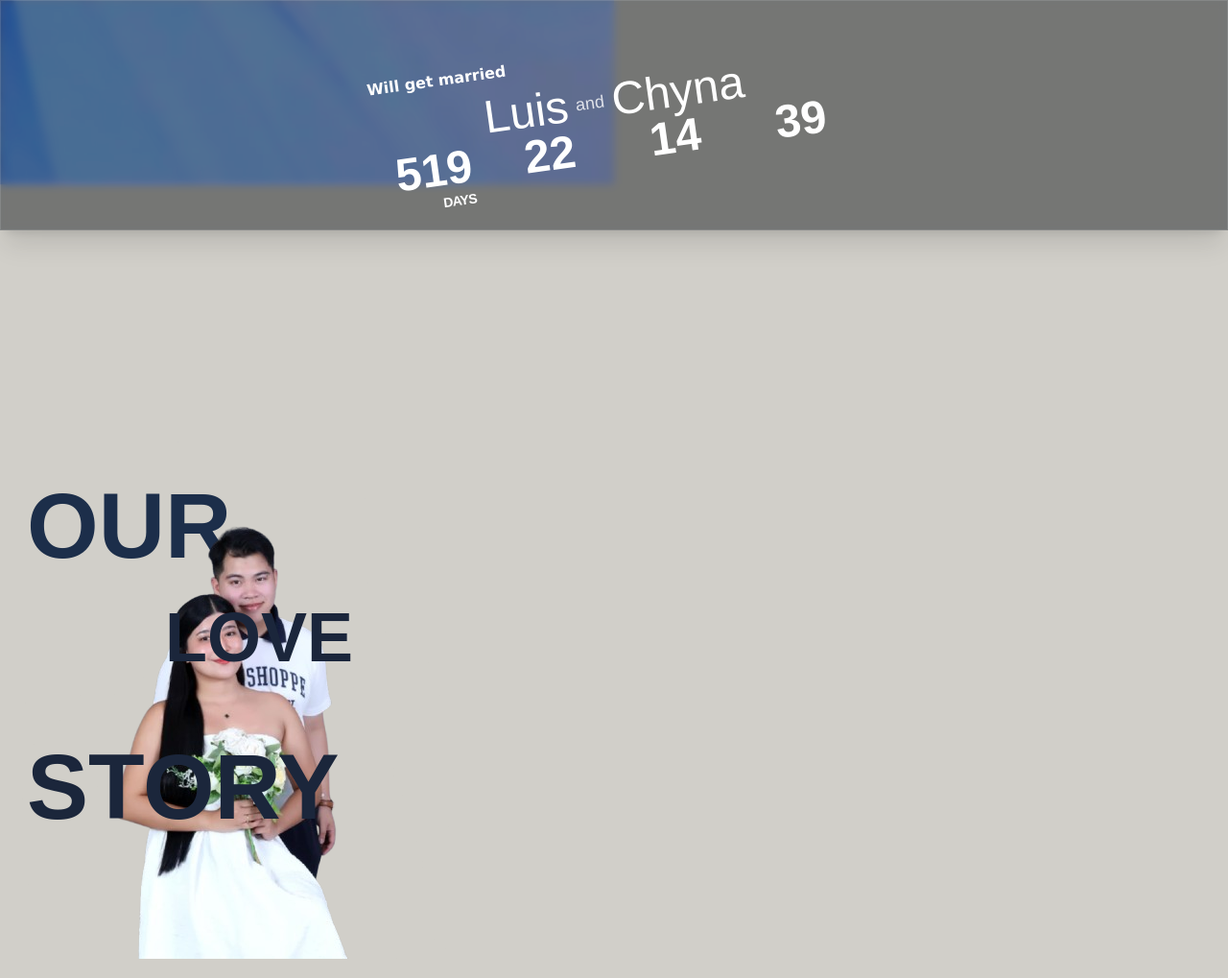
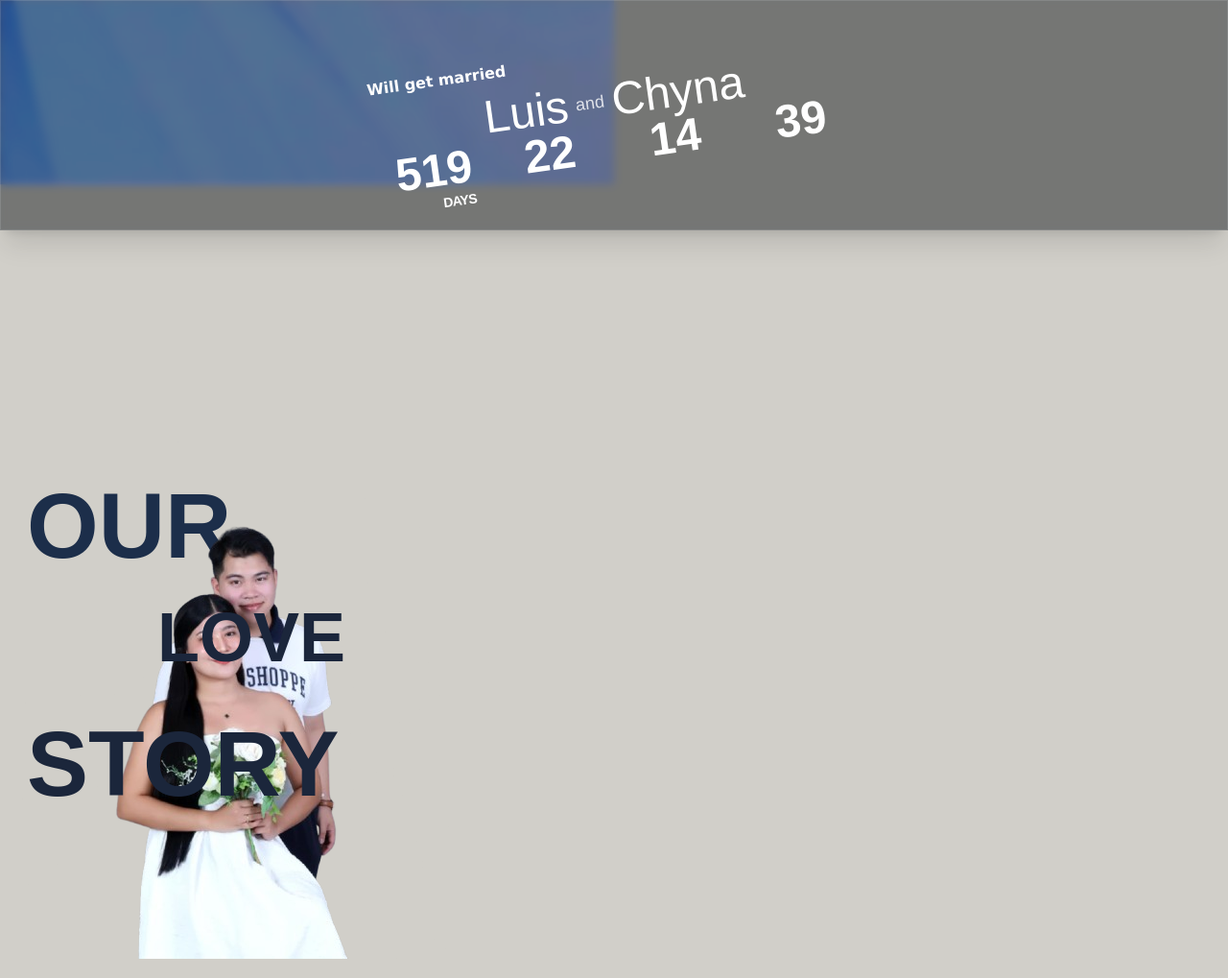
Before and after one commit to chicksss/luisandcynna, a plain HTML site: page index.html in a window 1280 px wide. Shown: the whole page at 96% size. Drawn offline with nearby package versions, Linux system fonts and the light colour scheme; a web font is replaced by a local one.

Commit message:
dsdsdsddsdsd

```diff
--- a/index.html
+++ b/index.html
@@ -413,12 +413,12 @@
             >OUR</b
           >
           <b
-            class="absolute z-1 extrabold text-7xl mt-44 ml-38 text-[#1b263b] drop-shadow-[0_2px_2px_rgba(0,0,0,0.6)]"
+            class="absolute z-1 extrabold text-7xl mt-44 ml-36 text-[#1b263b] drop-shadow-[0_2px_2px_rgba(0,0,0,0.6)]"
             style="font-family: Google Sans, sans-serif"
             >LOVE</b
           >
           <b
-            class="absolute z-1 extrabold text-8xl mt-80 ml-2 text-[#1b263b] drop-shadow-[0_2px_2px_rgba(0,0,0,0.6)]"
+            class="absolute z-1 extrabold text-8xl mt-74 ml-2 text-[#1b263b] drop-shadow-[0_2px_2px_rgba(0,0,0,0.6)]"
             style="font-family: Google Sans, sans-serif"
             >STORY</b
           >
```
